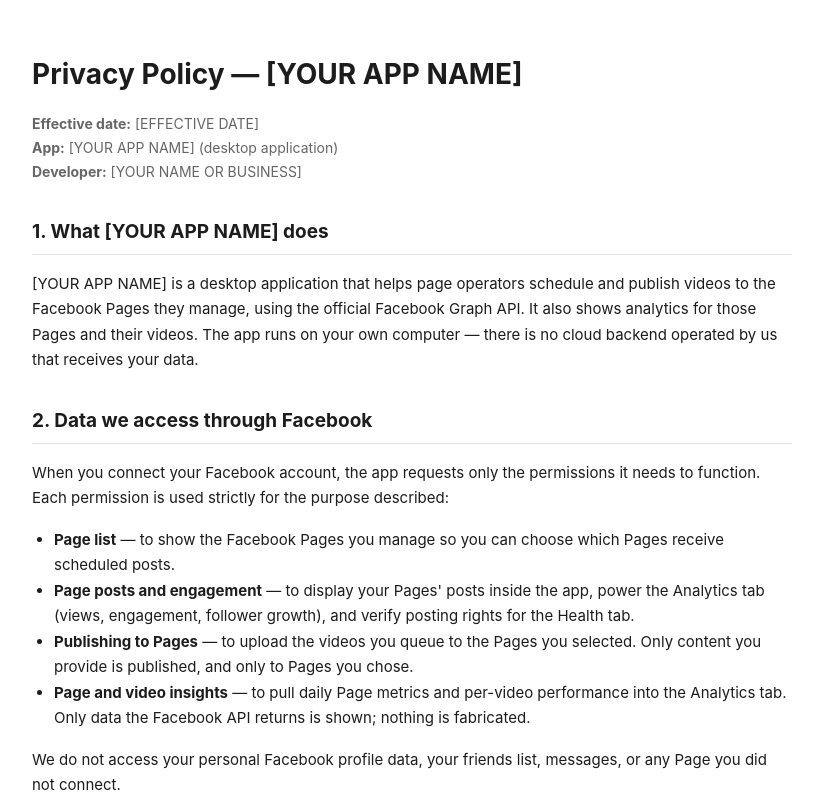
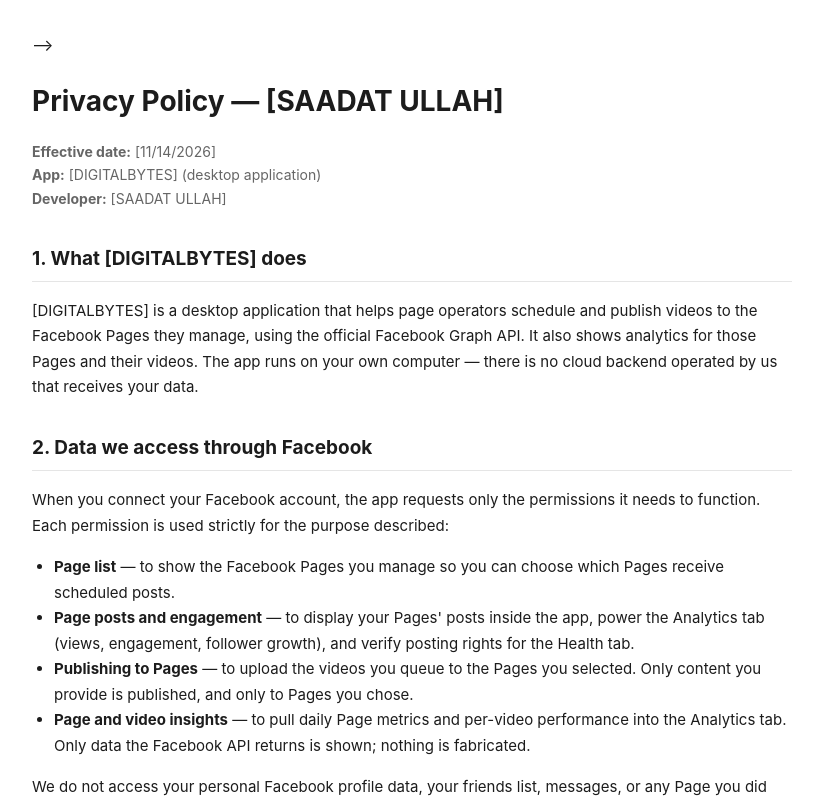
Before and after one commit to sanaullahmalik726-art/DIGITALBYTES, a plain HTML site: page index.html in a window 1280 px wide. Shown: the top 801 px of the page, without its empty margins (228-1045 px from the left). Drawn offline with Linux system fonts and the light colour scheme.

Commit message:
Update index.html

```diff
--- a/index.html
+++ b/index.html
@@ -1,41 +1,9 @@
-<!DOCTYPE html>
-<!--
-  ============================================================
-  PRIVACY POLICY TEMPLATE — FOR STUDENTS CREATING THEIR OWN
-  FACEBOOK APP (page management / video uploading app)
-  ============================================================
-  HOW TO USE THIS FILE (these instructions are invisible on
-  the published page — only you see them here):
-
-  1. Replace EVERYTHING in [SQUARE BRACKETS] with your own
-     details. There are 4 things to fill in:
-       [YOUR APP NAME]          — the Display name of your app
-                                  in the Meta dashboard
-       [YOUR NAME OR BUSINESS]  — your name, or your business
-                                  name if you have one
-       [YOUR CONTACT EMAIL]     — an email you actually check
-                                  (appears twice — replace both)
-       [EFFECTIVE DATE]         — today's date
-  2. Do NOT delete any section. Meta checks that the policy
-     covers what data the app accesses and how to delete it.
-  3. HOST IT FREE (no domain needed), then paste the link in
-     the Meta dashboard field "Privacy policy URL":
-       • GitHub Pages: create a free repo, upload this file,
-         enable Pages — your link looks like
-         https://[username].github.io/[repo]/privacy-policy.html
-       • Netlify Drop: drag this file onto drop.netlify.com —
-         you get a free link instantly
-       • Google Sites: create a free site, paste this text in
-  4. This file is already named index.html — upload it as-is,
-     or share this repo so students can FORK it and edit it
-     online (pencil icon) without downloading anything.
-  ============================================================
 -->
 <html lang="en">
 <head>
 <meta charset="UTF-8">
 <meta name="viewport" content="width=device-width, initial-scale=1.0">
-<title>Privacy Policy — [YOUR APP NAME]</title>
+<title>Privacy Policy — [DIGITALBYTES]</title>
 <style>
   body { font-family: -apple-system, "Segoe UI", Roboto, Arial, sans-serif; line-height: 1.7; color: #1c1c1c; max-width: 760px; margin: 0 auto; padding: 32px 20px 64px; }
   h1 { font-size: 28px; margin-bottom: 4px; }
@@ -48,13 +16,13 @@
 </head>
 <body>
 
-<h1>Privacy Policy — [YOUR APP NAME]</h1>
-<p class="meta"><strong>Effective date:</strong> [EFFECTIVE DATE]<br>
-<strong>App:</strong> [YOUR APP NAME] (desktop application)<br>
-<strong>Developer:</strong> [YOUR NAME OR BUSINESS]</p>
+<h1>Privacy Policy — [SAADAT ULLAH]</h1>
+<p class="meta"><strong>Effective date:</strong> [11/14/2026]<br>
+<strong>App:</strong> [DIGITALBYTES] (desktop application)<br>
+<strong>Developer:</strong> [SAADAT ULLAH]</p>
 
-<h2>1. What [YOUR APP NAME] does</h2>
-<p>[YOUR APP NAME] is a desktop application that helps page operators schedule and publish videos to the Facebook Pages they manage, using the official Facebook Graph API. It also shows analytics for those Pages and their videos. The app runs on your own computer — there is no cloud backend operated by us that receives your data.</p>
+<h2>1. What [DIGITALBYTES] does</h2>
+<p>[DIGITALBYTES] is a desktop application that helps page operators schedule and publish videos to the Facebook Pages they manage, using the official Facebook Graph API. It also shows analytics for those Pages and their videos. The app runs on your own computer — there is no cloud backend operated by us that receives your data.</p>
 
 <h2>2. Data we access through Facebook</h2>
 <p>When you connect your Facebook account, the app requests only the permissions it needs to function. Each permission is used strictly for the purpose described:</p>
@@ -96,7 +64,7 @@
 </ul>
 
 <h2>7. Children's privacy</h2>
-<p>[YOUR APP NAME] is a business tool for page operators and is not directed at children under 13. We do not knowingly collect data from children.</p>
+<p>[DIGITALBYTES] is a business tool for page operators and is not directed at children under 13. We do not knowingly collect data from children.</p>
 
 <h2>8. Changes to this policy</h2>
 <p>If we change this policy, we will update the effective date above and publish the new version on this page. Material changes will also be noted in the app's release notes.</p>
@@ -104,9 +72,9 @@
 <h2>9. Contact</h2>
 <p>For privacy questions or data requests, contact:<br>
 [YOUR NAME OR BUSINESS]<br>
-Email: <a href="mailto:[YOUR CONTACT EMAIL]">[YOUR CONTACT EMAIL]</a></p>
+Email: <a href="mailto:[sanaullahmalik726@gmail.com]">[sanaullahmalik726@gmail.com]</a></p>
 
-<p class="brand">[YOUR APP NAME] · [YOUR NAME OR BUSINESS]</p>
+<p class="brand">[DIGITALBYTES] · [SAADAT ULLAH]</p>
 
 </body>
 </html>
```
